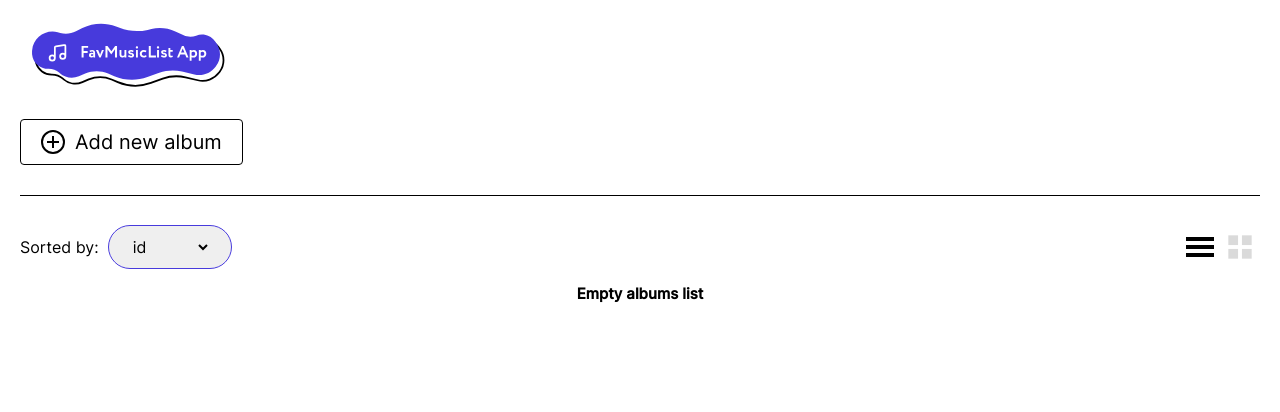
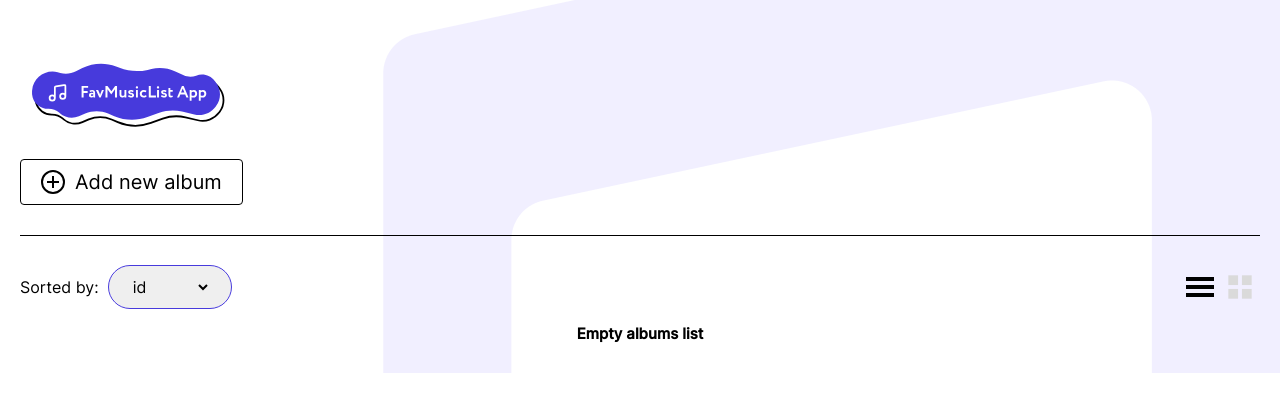
Before and after one commit to damian08k/FavMusicList, a React (Create React App) app: page / in a window 1280 px wide. Shown: the top 412 px of the page. Built offline with nearby package versions, Linux system fonts and the light colour scheme.

Commit message:
feat: Add app background

```diff
--- /dev/null
+++ b/src/App.module.css
@@ -0,0 +1,15 @@
+.root {
+  background-image: url("./assets/backgrounds/background-note.png");
+  background-repeat: no-repeat;
+  background-position: top right;
+  background-size: cover;
+  margin: 0 auto;
+  max-width: var(--maxAppWidth);
+}
+
+@media (min-width: 912px) {
+  .root {
+    background-size: auto, auto;
+    background-position: top right;
+  }
+}
--- a/src/App.tsx
+++ b/src/App.tsx
@@ -5,8 +5,11 @@ import { AlbumsListProvider } from "./context/albumsList.context";
 import { ListViewProvider } from "./context/listView.context";
 import { NotificationProvider } from "./context/notification.context";
 
+import classes from "./App.module.css";
+
 export const App = () => {
   return (
+    <div className={classes.root}>
       <AlbumsListProvider>
         <ListViewProvider>
           <NotificationProvider>
@@ -14,5 +17,6 @@ export const App = () => {
           </NotificationProvider>
         </ListViewProvider>
       </AlbumsListProvider>
+    </div>
   );
 };
--- a/src/assets/styles/variables.module.css
+++ b/src/assets/styles/variables.module.css
@@ -29,6 +29,6 @@
   --popupIndex: 1000;
 
   /* Others */
-  --maxAppWidth: 1440px;
+  --maxAppWidth: 1600px;
   --maxContentWidth: 1240px;
 }
--- a/src/components/AppView/AppView.module.css
+++ b/src/components/AppView/AppView.module.css
@@ -1,8 +1,7 @@
 .root {
   display: flex;
   flex-direction: column;
-  margin: var(--spacing20) var(--spacing20) var(--spacing44);
-  max-width: var(--maxAppWidth);
+  margin: 0 var(--spacing20) var(--spacing44);
 }
 
 .logo {
@@ -11,6 +10,7 @@
 }
 
 .header {
+  margin-top: var(--spacing20);
   width: 100%;
   order: 1;
 }
@@ -33,14 +33,12 @@
 }
 
 @media (min-width: 912px) {
+  .header {
+    margin-top: var(--spacing60);
+  }
+
   .logo {
     width: 220px;
     height: 69px;
   }
 }
-
-@media (min-width: 1440px) {
-  .root {
-    margin: var(--spacing60) auto;
-  }
-}
```
Also changed, not shown: src/assets/backgrounds/background-note.png. Lines whose indentation alone changed are shown as unchanged.
